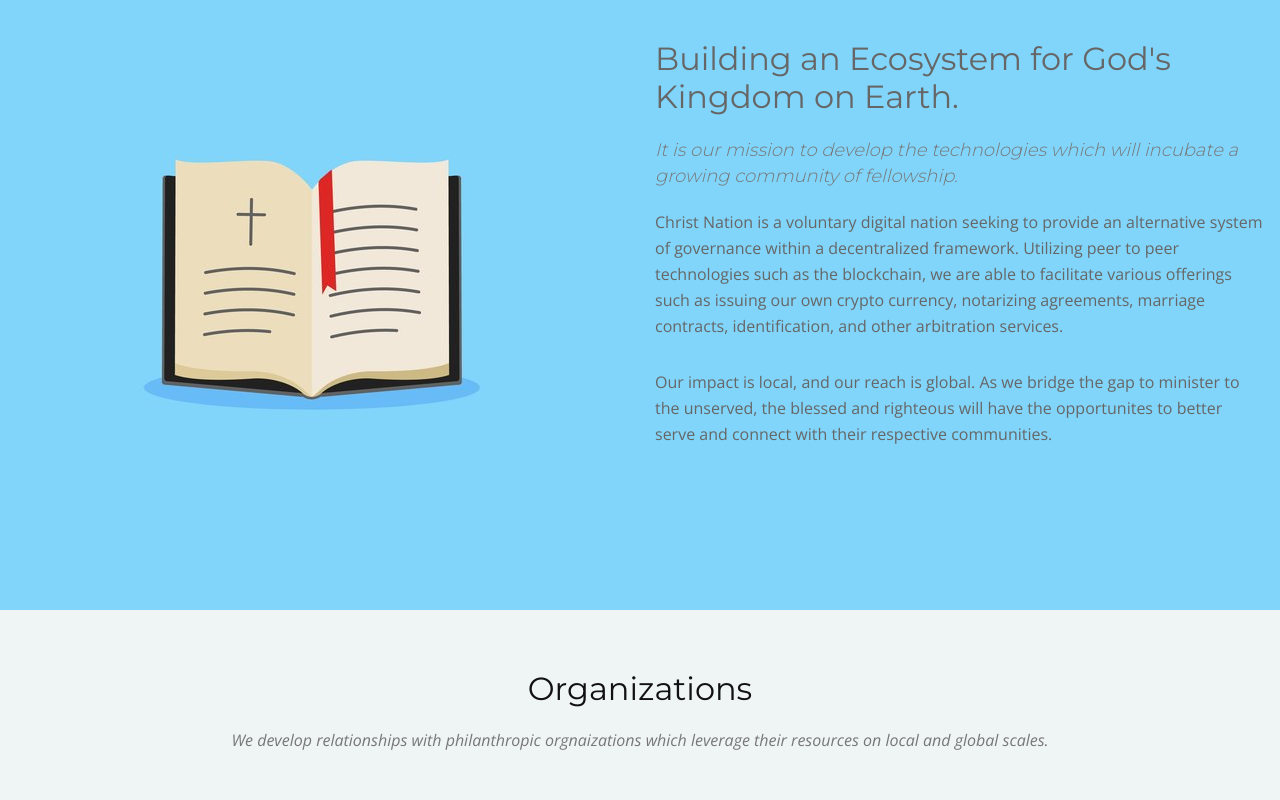
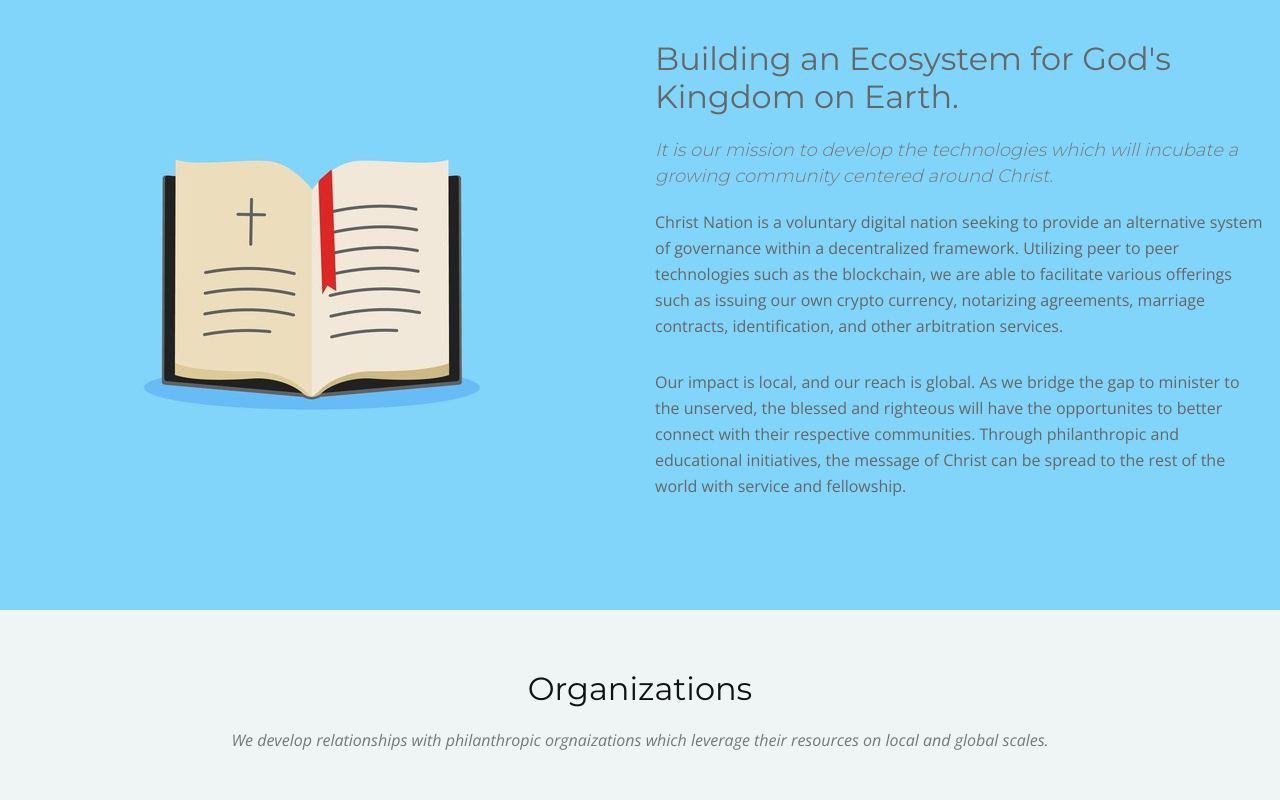
Before and after one commit to Christ-Nation/website, a plain HTML site: page index.html in a window 1280 px wide. Shown: the part 820-1620 px from the top of the page. Drawn offline with nearby package versions, Linux system fonts and the light colour scheme.

Commit message:
Update index.html

```diff
--- a/index.html
+++ b/index.html
@@ -85,13 +85,13 @@
             <h2>Building an Ecosystem for God's Kingdom on Earth.
 
           </h2>
-            <h3>It is our mission to develop the technologies which will incubate a growing community of fellowship.</h3>
+            <h3>It is our mission to develop the technologies which will incubate a growing community centered around Christ.</h3>
             <p>
               Christ Nation is a voluntary digital nation seeking to provide an alternative system of governance within a decentralized framework. Utilizing peer to peer technologies such as the blockchain, we are able to facilitate various offerings such as issuing our own crypto currency, notarizing agreements, marriage contracts, identification, and other arbitration services.
             </p>
 
             <p>
-             Our impact is local, and our reach is global. As we bridge the gap to minister to the unserved, the blessed and righteous will have the opportunites to better serve and connect with their respective communities.
+             Our impact is local, and our reach is global. As we bridge the gap to minister to the unserved, the blessed and righteous will have the opportunites to better connect with their respective communities. Through philanthropic and educational initiatives, the message of Christ can be spread to the rest of the world with service and fellowship.
             </p>
           </div>
         </div>
```
